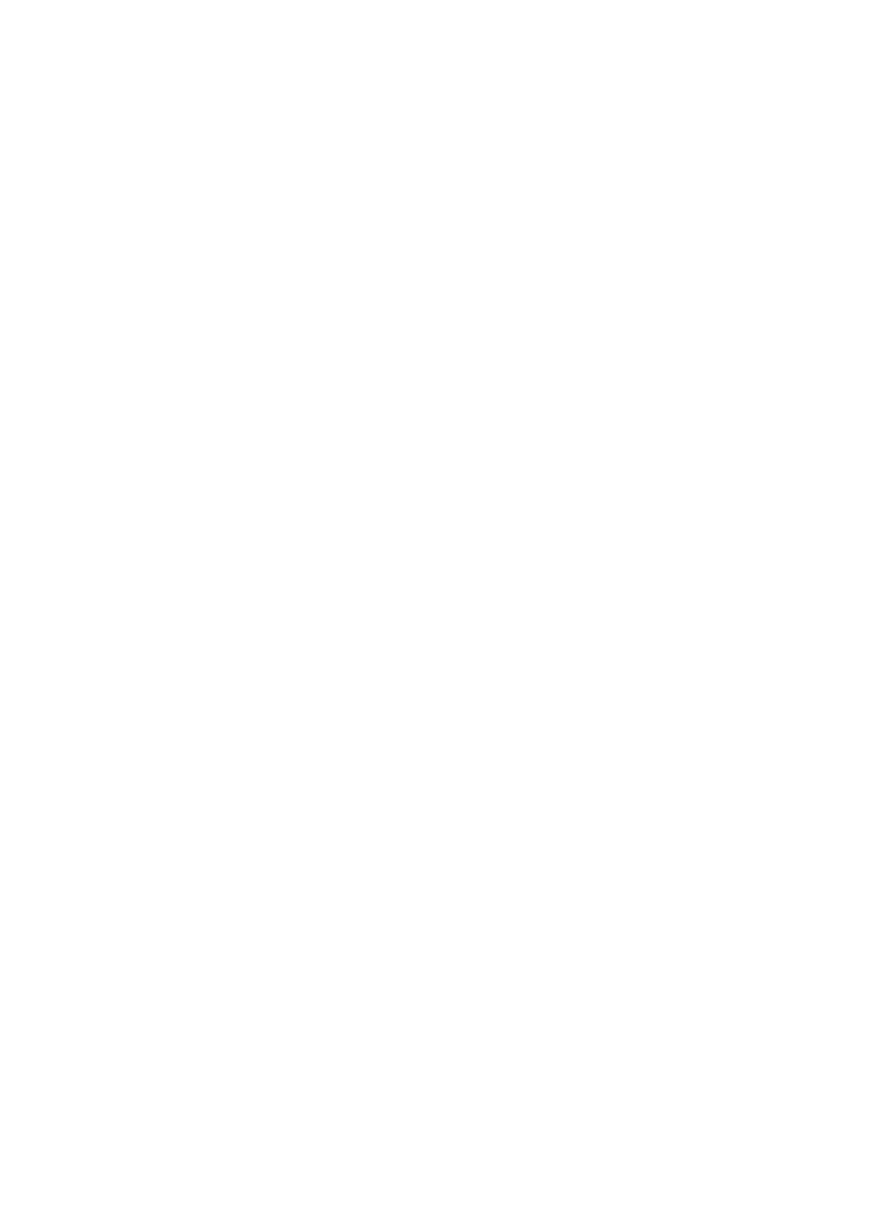
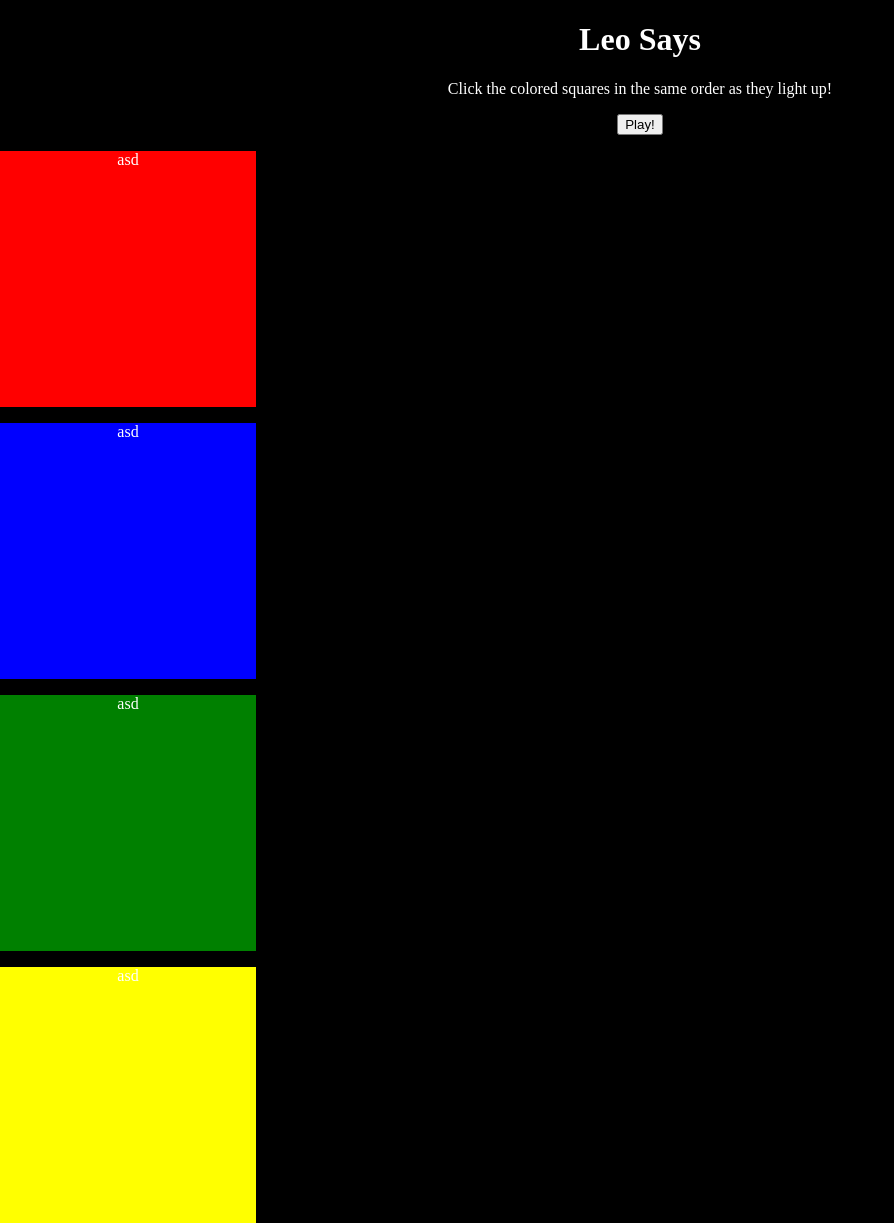
Before and after one commit to leosidebo/leosays, a plain HTML site: page index.html in a window 1280 px wide. Shown: the whole page, without its empty margins (0-894 px from the left). Before the commit the page ends 800 px from the top, so only its background shows below. Drawn offline with Linux system fonts and the light colour scheme.

Commit message:
Styling for body and box class

```diff
--- a/index.html
+++ b/index.html
@@ -4,23 +4,30 @@
     <meta charset="UTF-8">
     <meta name="viewport" content="width=device-width, initial-scale=1.0">
     <title>Document</title>
+    <link href="style.css" rel="stylesheet">
 </head>
 <body>
     <div class="header">
-        <div class="box">
+        <h1>Leo Says</h1>
+        <p>Click the colored squares in the same order as they light up!</p>
+        <button type="button">Play!</button>
+    </div>
 
+    <div class="simon-says">
+        <div id="yee" class="box">
+            <p>asd</p>
         </div>
 
-        <div class="box">
-
+        <div id="ree" class="box">
+            <p>asd</p>
         </div>
 
-        <div class="box">
-
+        <div id="nee" class="box">
+            <p>asd</p>
         </div>
 
-        <div class="box">
-
+        <div id="cree" class="box">
+            <p>asd</p>
         </div>
 
     </div>
--- a/main.js
+++ b/main.js
@@ -1,26 +1,48 @@
 let boxes = [];
 boxes = document.getElementsByClassName('box');
-
-console.log(boxes);
-shuffle(boxes);
 console.log(boxes);
 
 
+window.onload = addColor();
+
+/**
+ * Adds color to each box.
+ */
+function addColor()
+{
+    shuffle(boxes);
+    console.log(boxes);
+    for(let i=0; i < boxes.length; i++)
+    {
+        if (i == 0) {
+            boxes[i].classList.add('red');
+        }
+
+        if (i == 1) {
+            boxes[i].classList.add('blue');
+        }
+
+        if (i == 2) {
+            boxes[i].classList.add('green');
+        }
+
+        if (i == 3) {
+            boxes[i].classList.add('yellow');
+        }
+    }
+}
+
+/**
+ * Randomize array element order in-place.
+ * Using Durstenfeld shuffle algorithm.
+ */
 function shuffle(array) {
-    var currentIndex = array.length, temporaryValue, randomIndex;
-
-    // While there remain elements to shuffle...
-    while (0 !== currentIndex) {
-
-      // Pick a remaining element...
-      randomIndex = Math.floor(Math.random() * currentIndex);
-      currentIndex -= 1;
-
-      // And swap it with the current element.
-      temporaryValue = array[currentIndex];
-      array[currentIndex] = array[randomIndex];
-      array[randomIndex] = temporaryValue;
+    for (var i = array.length - 1; i > 0; i--) {
+        var j = Math.floor(Math.random() * (i + 1));
+        var temp = array[i];
+        array[i] = array[j];
+        array[j] = temp;
     }
 
-    return array;
-  }
+    console.log(array);
+}
--- a/style.css
+++ b/style.css
@@ -1,3 +1,24 @@
+* {
+    box-sizing: border-box;
+}
+
+body {
+    color: white;
+    background-color: black;
+    margin: 0;
+    text-align: center;
+}
+
+.header {
+
+}
+
+.box {
+    height: 256px;
+    width: 256px;
+}
+
+
 .red {
     background-color: red;
 }
```
